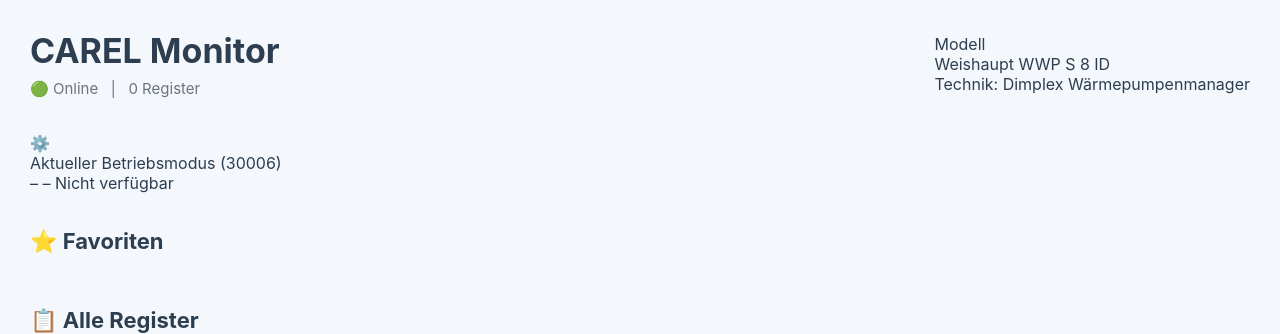
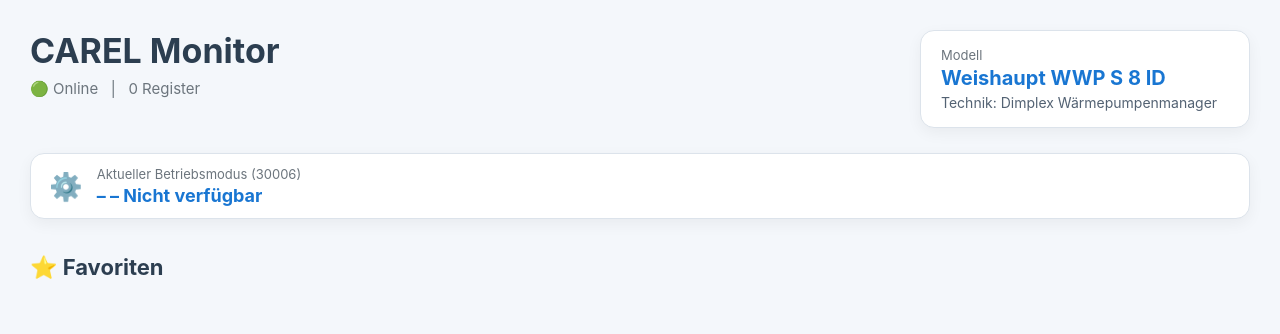
Before and after one commit to benjaminschmal/Carel-monitor, a FastAPI app: page / in a window 1280 px wide. Shown: the top 334 px of the page. Run offline with FastAPI, Linux system fonts and the light colour scheme; data that the repository does not hold is empty.

Commit message:
web: style device and operating mode panels

```diff
--- a/static/style.css
+++ b/static/style.css
@@ -19,8 +19,9 @@
 header {
     display: flex;
     justify-content: space-between;
-    align-items: center;
-    margin-bottom: 35px;
+    align-items: flex-start;
+    gap: 25px;
+    margin-bottom: 25px;
 }
 
 h1 {
@@ -43,6 +44,56 @@
 #status {
     color: #6c757d;
     font-size: 15px;
+}
+
+.device-info,
+.system-status {
+    background: white;
+    border: 1px solid #dce3eb;
+    border-radius: 14px;
+    box-shadow: 0 5px 15px rgba(0,0,0,.05);
+}
+
+.device-info {
+    min-width: 330px;
+    padding: 16px 20px;
+}
+
+.device-model-label,
+.system-status-label {
+    color: #6c757d;
+    font-size: 13px;
+    margin-bottom: 3px;
+}
+
+.device-model {
+    color: #1976d2;
+    font-size: 20px;
+    font-weight: 700;
+}
+
+.device-technology {
+    margin-top: 4px;
+    color: #536273;
+    font-size: 14px;
+}
+
+.system-status {
+    display: flex;
+    align-items: center;
+    gap: 14px;
+    padding: 12px 18px;
+    margin-bottom: 10px;
+}
+
+.system-status-icon {
+    font-size: 27px;
+}
+
+.system-status-mode {
+    color: #1976d2;
+    font-size: 18px;
+    font-weight: 700;
 }
 
 .section-note {
@@ -153,6 +204,15 @@
         padding: 15px;
     }
 
+    header {
+        flex-direction: column;
+    }
+
+    .device-info {
+        width: 100%;
+        min-width: 0;
+    }
+
     .card-value {
         font-size: 30px;
     }
```
